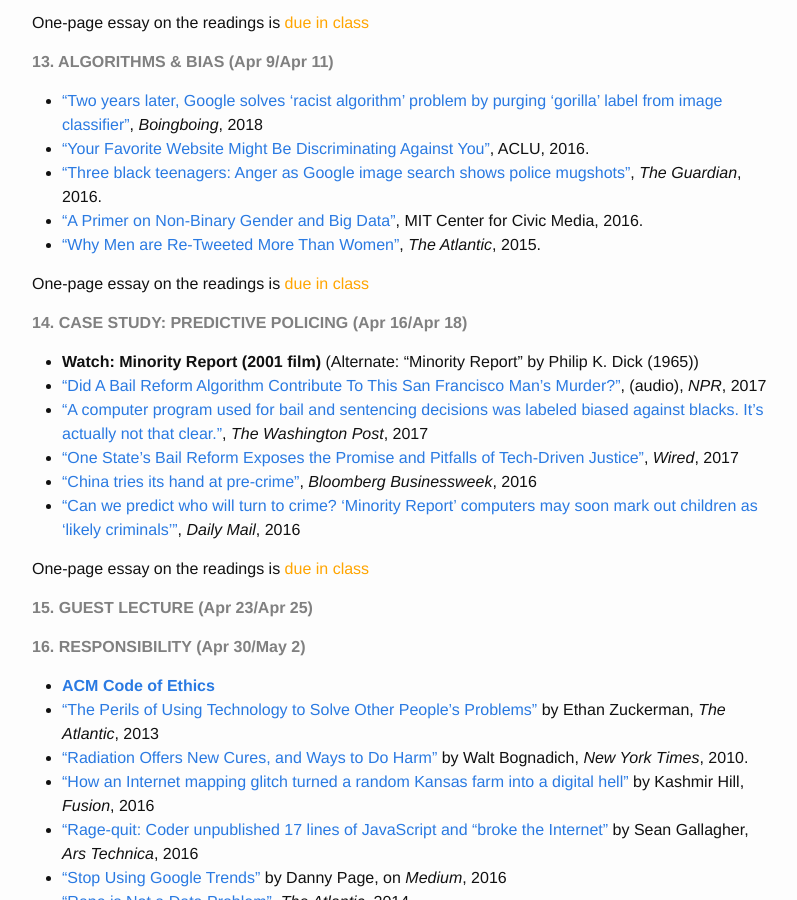
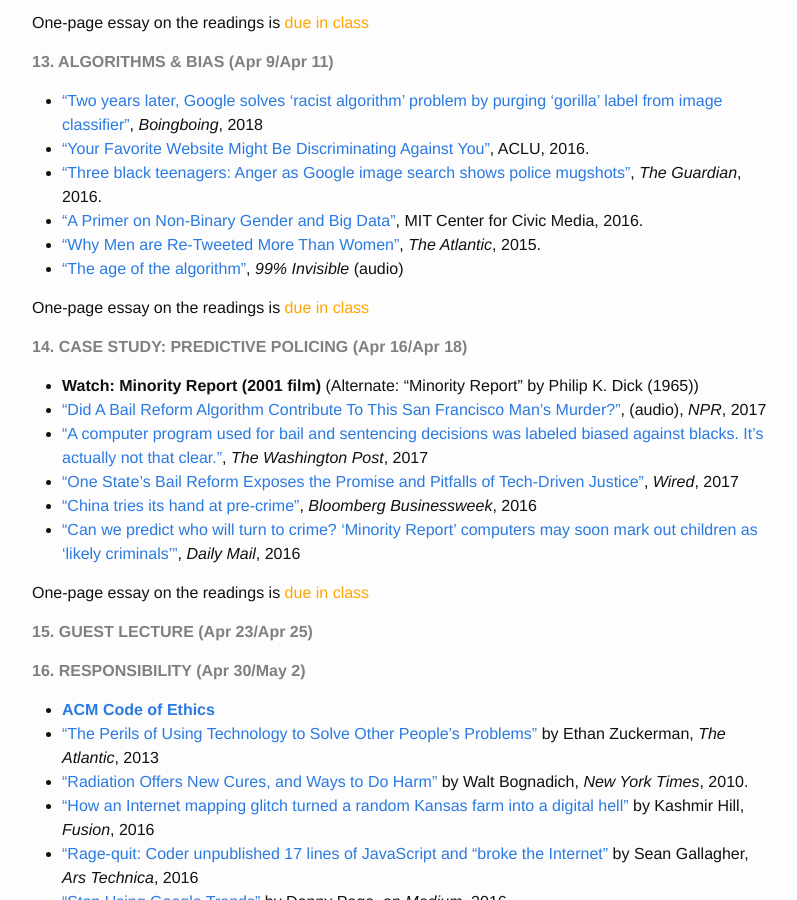
Before and after one commit to marinkala/marinkala.github.com, a Jekyll site: the page built from 5teaching.md, in a window 1280 px wide and 900 px high, scrolled down 2938 px. Shown: the whole window, without its empty margins (238-1035 px from the left). Built offline with Jekyll 4.4.1, drawn with Linux system fonts in a browser that asks for light colours.

```diff
--- a/5teaching.md
+++ b/5teaching.md
@@ -141,6 +141,7 @@
 * [“Three black teenagers: Anger as Google image search shows police mugshots”](https://www.theguardian.com/technology/2016/jun/09/three-black-teenagers-anger-as-google-image-search-shows-police-mugshots), *The Guardian*, 2016.
 * [“A Primer on Non-Binary Gender and Big Data”](https://civic.mit.edu/blog/kanarinka/a-primer-on-non-binary-gender-and-big-data), MIT Center for Civic Media, 2016.
 * [“Why Men are Re-Tweeted More Than Women”](http://www.theatlantic.com/magazine/archive/2015/06/why-men-are-retweeted-more-than-women/392099/), *The Atlantic*, 2015.
+* ["The age of the algorithm"](https://99percentinvisible.org/episode/the-age-of-the-algorithm/), *99% Invisible* (audio)
 
 One-page essay on the readings is <span style="color:orange">due in class</span>
 
```
